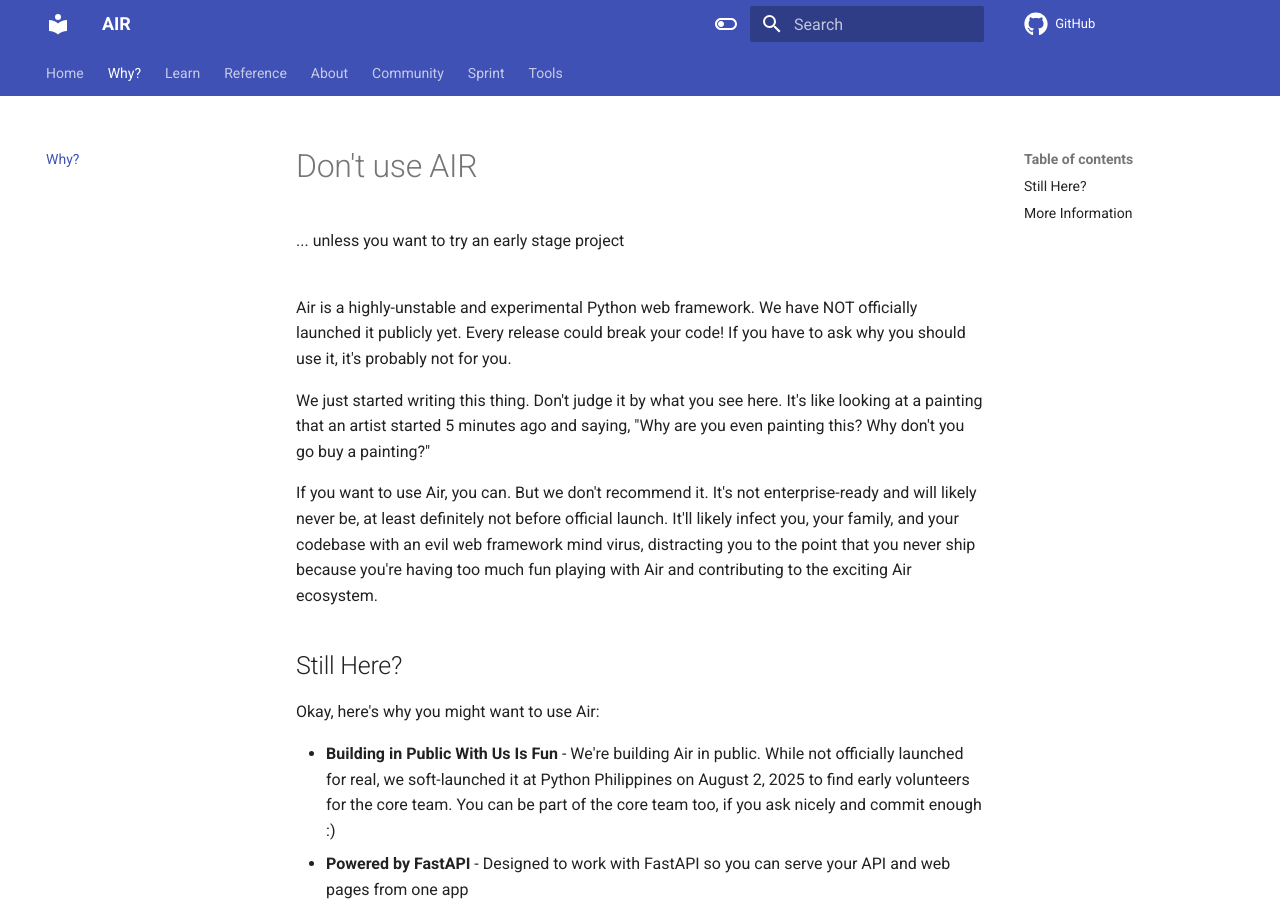
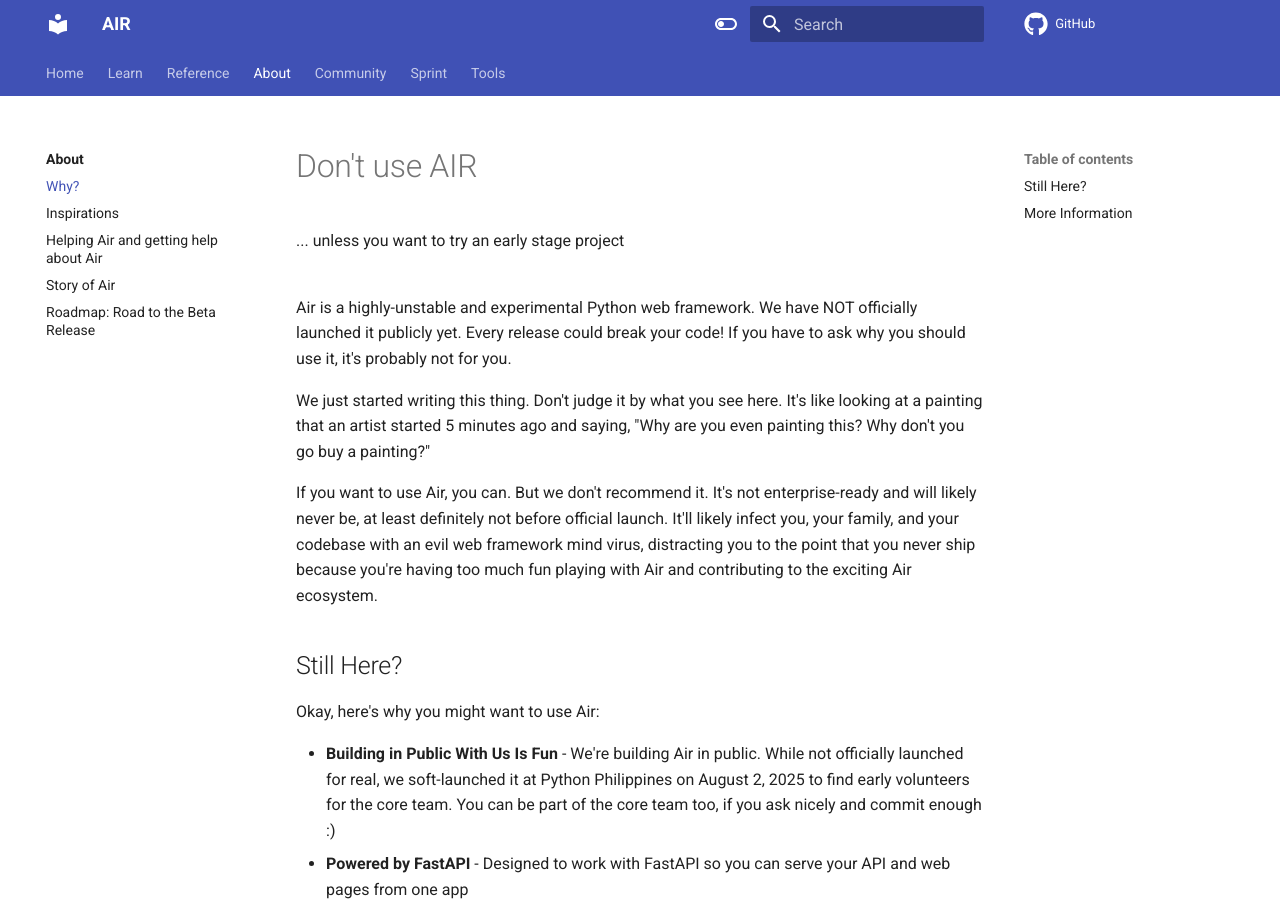
Before and after one commit to feldroy/air, an MkDocs documentation site: the page built from docs/about/why.md, in a window 1280 px wide and 900 px high. Built offline with MkDocs 1.6.1 and Material for MkDocs 9.7.7, drawn with Linux system fonts in a browser that asks for light colours; comment, search, counter and statistics services are not loaded; part of the change alters nothing that is shown; some of the changed text lies outside the part shown.

Commit message:
Move 'Why?' page to about section and update links
Renamed docs/why.md to docs/about/why.md and updated navigation in mkdocs.yaml to reflect the new location. Fixed internal link to 'Inspirations' and added a redirect for the old 'why.md' path.

```diff
--- a/docs/why.md
+++ b/docs/about/why.md
@@ -70,7 +70,7 @@ Actually, there are a lot more reasons, but we got tired of editing this page an
 
 ## More Information
 
-- **[Inspirations](about/inspirations.md)**
+- **[Inspirations](inspirations.md)**
 
 - **<a href="https://docs.google.com/document/d/1CaAqTYmK7gXTHxkQ-SaMndJV7vev-34cvEBe1kKESQU/edit?tab=t.0#heading=h.7lt9l234j1zc" target="_blank">Original December 2023 Design Document for what became Air</a>**
 
--- a/mkdocs.yaml
+++ b/mkdocs.yaml
@@ -4,7 +4,6 @@ repo_url: https://github.com/feldroy/air
 
 nav:
   - Home: index.md
-  - Why?: why.md
   - Learn:
     - learn/index.md
     - Quickstart: learn/quickstart.md
@@ -55,6 +54,7 @@ nav:
 
   - About:
     - about/index.md
+    - Why?: about/why.md
     - about/inspirations.md
     - about/help_air.md
     - about/story.md
@@ -133,6 +133,7 @@ plugins:
       redirect_maps:
         'about/alternatives.md': 'about/inspirations.md'
         'roadmap.md': 'about/roadmap.md'
+        'why.md': 'about/why.md'
   - llmstxt:
       markdown_description: "Air is a Python web framework that provides a friendly layer over FastAPI for building modern web applications that combine beautiful HTML pages with powerful REST APIs."
       full_output: llms-full.txt
```
